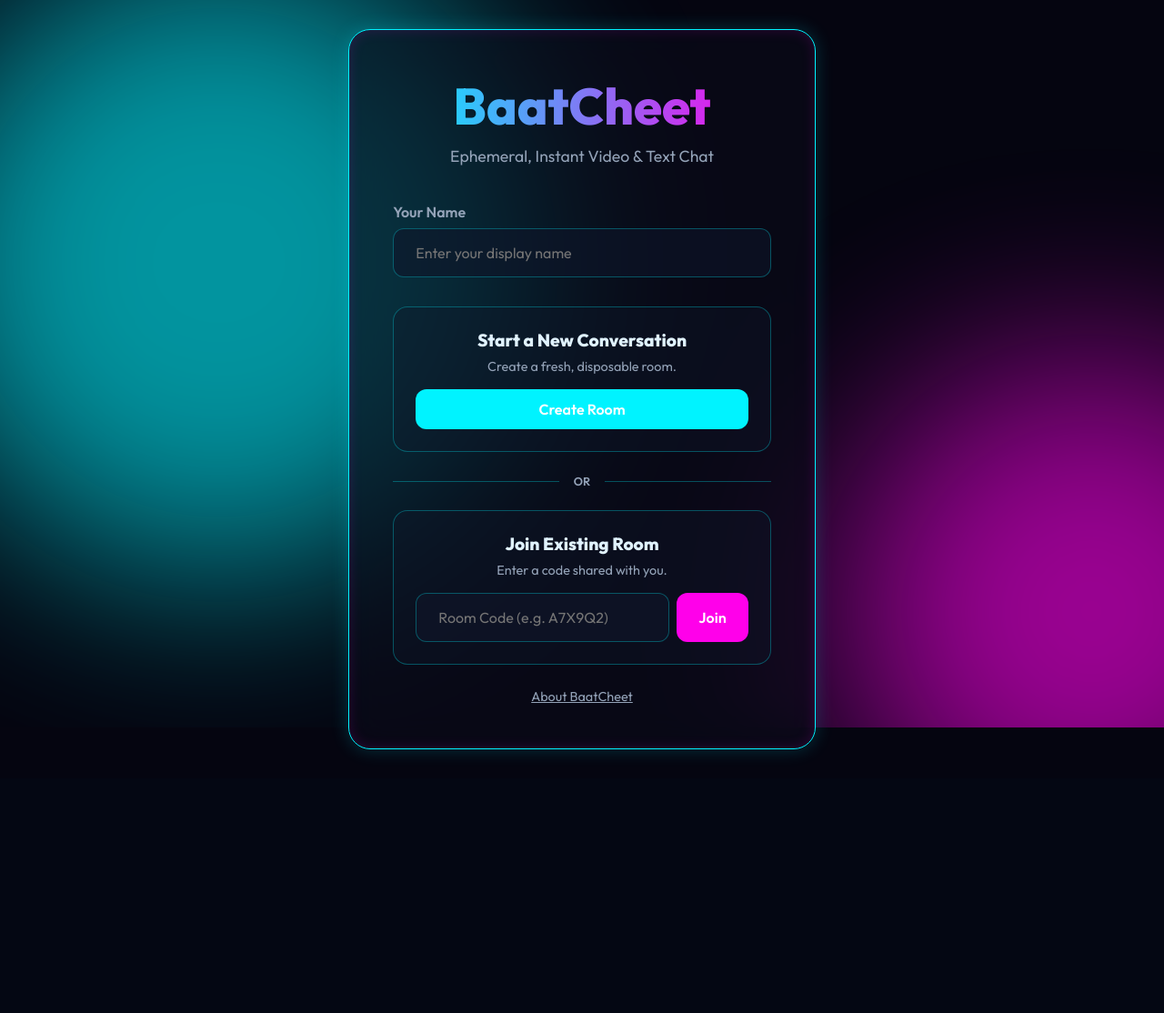
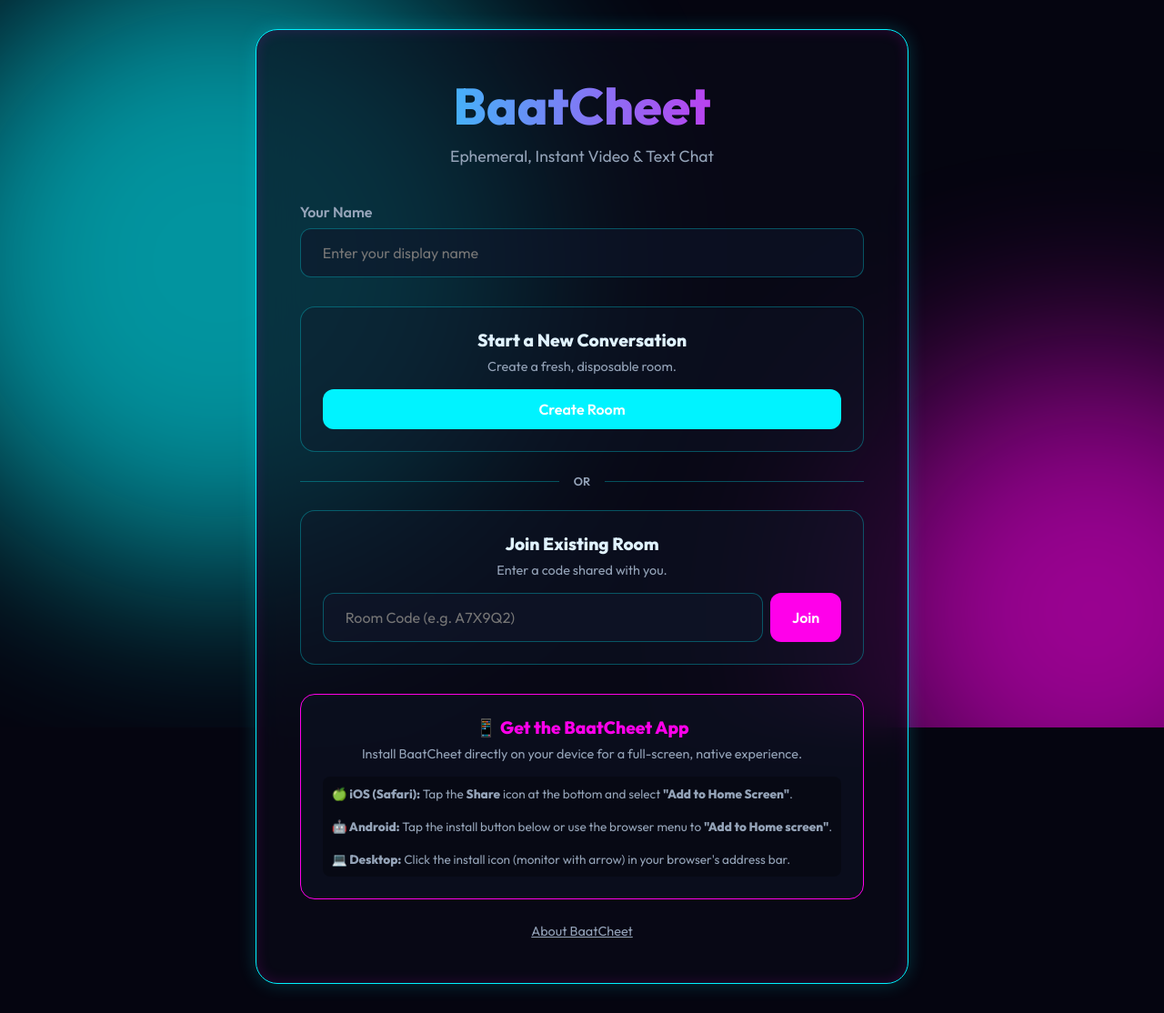
Before and after one commit to ArnavPundir22/BaatCheet, a Flask app: page / in a window 1280 px wide. Shown: the whole page at 91% size. Before the commit the page ends 829 px from the top, so only its background shows below. Run offline with Flask 3, Linux system fonts and the light colour scheme.

Commit message:
added app info to UI

```diff
--- a/templates/index.html
+++ b/templates/index.html
@@ -54,6 +54,17 @@
                 </div>
             </form>
 
+            <div class="action-card app-promo-card" style="margin-top: 2rem; border-color: var(--secondary);">
+                <h3 style="color: var(--secondary);">📱 Get the BaatCheet App</h3>
+                <p>Install BaatCheet directly on your device for a full-screen, native experience.</p>
+                <div id="install-instructions" style="font-size: 0.85rem; color: var(--text-muted); margin-top: 10px; display: none; text-align: left; padding: 10px; background: rgba(0,0,0,0.3); border-radius: 8px;">
+                    <strong>🍏 iOS (Safari):</strong> Tap the <b>Share</b> icon at the bottom and select <b>"Add to Home Screen"</b>.<br><br>
+                    <strong>🤖 Android:</strong> Tap the install button below or use the browser menu to <b>"Add to Home screen"</b>.<br><br>
+                    <strong>💻 Desktop:</strong> Click the install icon (monitor with arrow) in your browser's address bar.
+                </div>
+                <button id="install-btn" class="btn btn-secondary" style="display: none; margin-top: 15px; width: 100%; box-shadow: 0 0 15px rgba(255, 0, 234, 0.4);">Install App Now</button>
+            </div>
+
             <div style="text-align: center; margin-top: 1.5rem;">
                 <a href="{{ url_for('about') }}" style="color: var(--text-muted); text-decoration: underline; font-size: 0.9rem; transition: color 0.3s ease;" onmouseover="this.style.color='var(--primary)'" onmouseout="this.style.color='var(--text-muted)'">About BaatCheet</a>
             </div>
@@ -69,6 +80,46 @@
                 });
             });
         }
+
+        // PWA Install Logic
+        document.addEventListener('DOMContentLoaded', () => {
+            const isIos = () => {
+                const userAgent = window.navigator.userAgent.toLowerCase();
+                return /iphone|ipad|ipod/.test(userAgent);
+            };
+
+            // Detect if already installed
+            const isStandalone = window.matchMedia('(display-mode: standalone)').matches || window.navigator.standalone;
+            const installCard = document.querySelector('.app-promo-card');
+            const installInstructions = document.getElementById('install-instructions');
+
+            if (isStandalone) {
+                if(installCard) installCard.style.display = 'none';
+            } else {
+                // Show manual instructions always as fallback
+                installInstructions.style.display = 'block';
+            }
+        });
+
+        let deferredPrompt;
+        window.addEventListener('beforeinstallprompt', (e) => {
+            e.preventDefault();
+            deferredPrompt = e;
+            const installBtn = document.getElementById('install-btn');
+            if(installBtn) {
+                installBtn.style.display = 'block';
+                installBtn.addEventListener('click', async () => {
+                    if (deferredPrompt) {
+                        deferredPrompt.prompt();
+                        const { outcome } = await deferredPrompt.userChoice;
+                        if (outcome === 'accepted') {
+                            deferredPrompt = null;
+                            installBtn.style.display = 'none';
+                        }
+                    }
+                });
+            }
+        });
     </script>
 </body>
 
```
Also changed, not shown: README.md.
